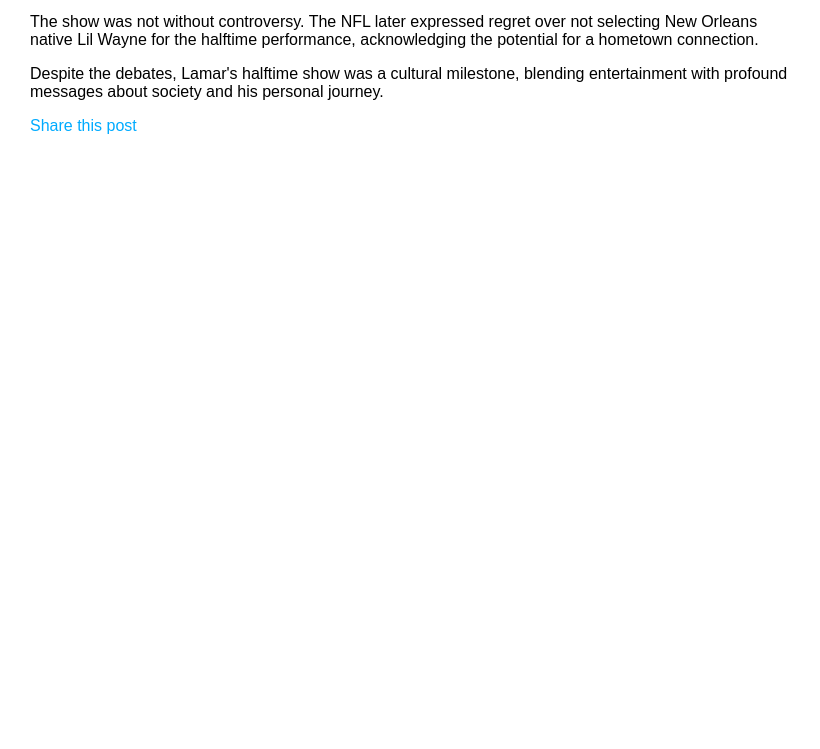
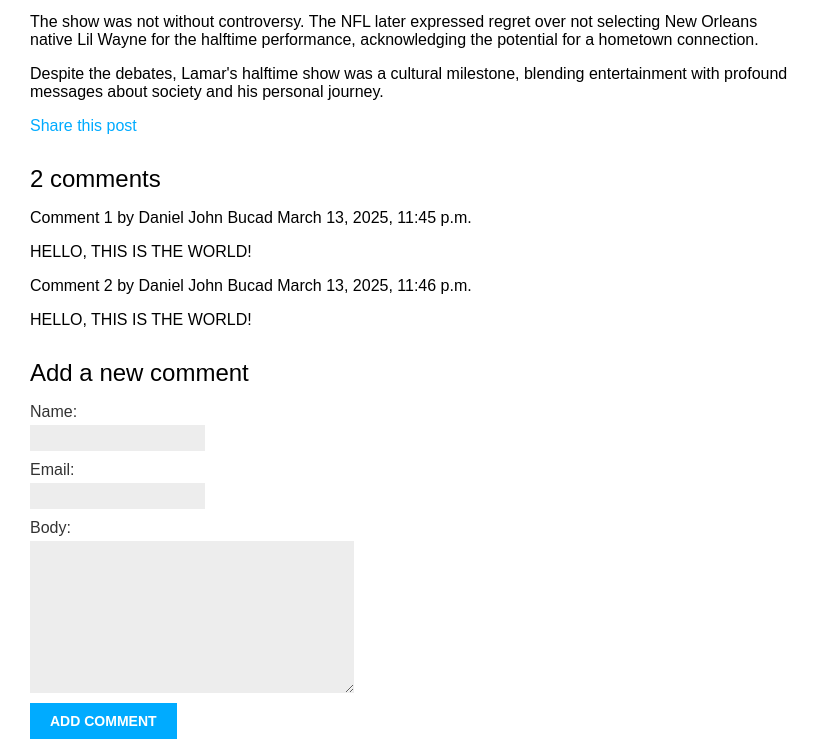
Before and after one commit to jungnarph/myfirstblog, a Django app: a page that uses blogapp/templates/blogapp/post/detail.html in a window 1280 px wide. Shown: the part 448-1197 px from the top of the page, without its empty margins (0-820 px from the left). Before the commit the page ends 582 px from the top, so only its background shows below. Run offline with Django 5.2, Linux system fonts and the light colour scheme; data comes from the database, SQL or seed files in the repository; both versions use the stored data as it was after the commit.

Commit message:
Commenting System

```diff
--- a/blogapp/templates/blogapp/post/detail.html
+++ b/blogapp/templates/blogapp/post/detail.html
@@ -1,17 +1,41 @@
 {% extends "blogapp/base.html" %}
-
 {% block title %}{{ post.title }}{% endblock %}
-
 {% block content %}
     <h1>{{ post.title }}</h1>
     <p class="date">
         Published on: {{ post.publish }} by {{ post.author }}
     </p>
-    {{ post.body|linebreaks }}
-
+{{ post.body|linebreaks }}
     <p>
         <a href="{% url 'blogapp:post_share' post.id %}">
             Share this post
         </a>
     </p>
+
+{% with comments.count as total_comments %}
+    <h2>
+        {{ total_comments }} comment{{ total_comments|pluralize }}
+    </h2>
+{% endwith %}
+{% for comment in comments %}
+    <div class="comment">
+        <p class="info">
+            Comment {{ forloop.counter }} by {{ comment.name }}
+            {{ comment.created }}
+        </p>
+        {{ comment.body|linebreaks }}
+    </div>
+{% empty %}
+    <p>There are no comments yet.</p>
+{% endfor %}
+{% if new_comment %}
+    <h2>Your comment has been added.</h2>
+{% else %}
+    <h2>Add a new comment</h2>
+    <form action="" method="post">
+        {{ comment_form.as_p }}
+        {% csrf_token %}
+        <p><input type="submit" value="Add comment"></p>
+    </form>
+{% endif %}
 {% endblock %}
--- a/blogapp/views.py
+++ b/blogapp/views.py
@@ -1,8 +1,8 @@
 from django.shortcuts import render, get_object_or_404
-from .models import Post
+from .models import Post, Comment
 from django.core.paginator import Paginator, EmptyPage, PageNotAnInteger
 from django.views.generic import ListView
-from .forms import EmailPostForm
+from .forms import EmailPostForm, CommentForm
 from django.core.mail import send_mail
 
 def post_share(request, post_id):
@@ -37,7 +37,22 @@
 
 def post_detail(request, year, month, day, post):
     post = get_object_or_404(Post, slug=post, status='published', publish__year=year, publish__month=month, publish__day=day)
-    return render(request, 'blogapp/post/detail.html', {'post': post})
+    comments = post.comments.filter(active=True)
+    new_comment = None
+    if request.method == 'POST':
+        comment_form = CommentForm(data=request.POST)
+        if comment_form.is_valid():
+            new_comment = comment_form.save(commit=False)
+            new_comment.post = post
+            new_comment.save()
+    else:
+        comment_form = CommentForm()
+    return render(request,
+        'blogapp/post/detail.html',
+        {'post': post,
+         'comments': comments,
+         'new_comment': new_comment,
+         'comment_form': comment_form})
 
 class PostListView(ListView):
     queryset = Post.published.all()  # ✅ Fixed lowercase `queryset`
```
Also changed, not shown: db.sqlite3.
